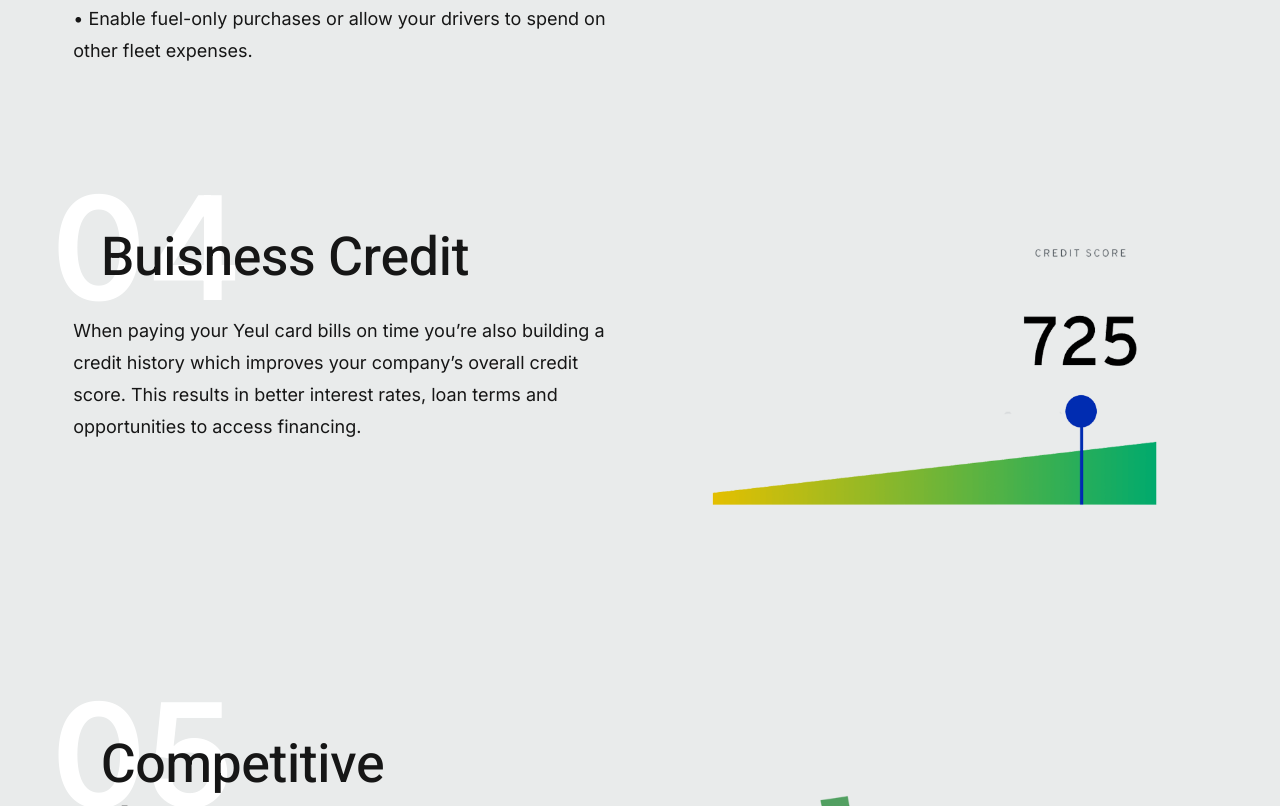
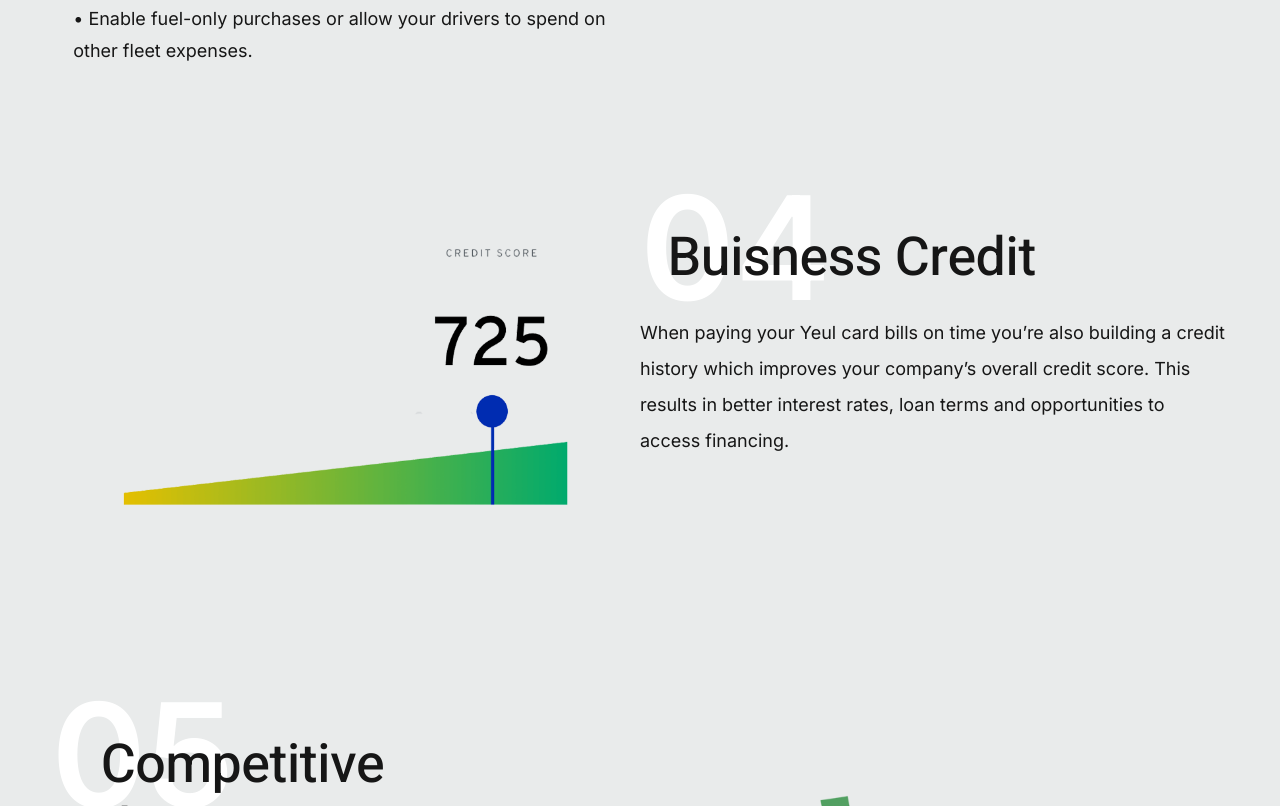
Before and after one commit to humamhwr/yeul, a plain HTML site: page index.html in a window 1280 px wide. Shown: the part 2499-3305 px from the top of the page. Drawn offline with Linux system fonts and the light colour scheme.

Commit message:
alternating sections

```diff
--- a/index.html
+++ b/index.html
@@ -197,19 +197,21 @@
 
 <div class="s-about__info">
 
-<div class="row section-header" data-num="02">
+<div class="row section-header" data-num="">
     <div class="column lg-6 stack-on-1000 title-block">
-        <h2 class="title text-display-1">Track every single transaction</h2>
-        <h5>&nbsp;&nbsp;</h5>
+        <img src="images/screens/dash.png" alt="">
+
+    </div>
+
+    <div class="column lg-6 stack-on-1000 desc-block">
+
+        <div class="row section-header" data-num="02">
+        <h2 class="title text-display-1" >Track every single transaction</h2>
+
         <p style="line-height:2">
             With Yeul's straightforward spend management dashboard, you can easily access
             purchase details, building trust and boosting profits, all while saving time.
         </p>
-
-    </div>
-
-    <div class="column lg-6 stack-on-1000 desc-block">
-        <img src="images/screens/dash.png" alt="">
     </div>
 </div>
 
@@ -248,23 +250,27 @@
 </div>
 </div>
 
+
 <div class="s-about__info">
 
-<div class="row section-header" data-num="04">
-<div class="column lg-6 stack-on-1000 title-block">
-<h2 class="title text-display-1">Buisness Credit</h2>
-<p>
-When paying your Yeul card bills on time you’re also building a credit history
-which improves your company’s overall credit score. This results in better
-interest rates, loan terms and opportunities to access financing.
-</p>
-</div>
-<div class="column s-about__howto-screens-block">
+    <div class="row section-header" data-num="">
+        <div class="column lg-6 stack-on-1000 title-block">
+            <img src="images/screens/creditscore.png" alt="">
 
-<img src="images/screens/creditscore.png" alt="">
+        </div>
 
-</div>
-</div>
+        <div class="column lg-6 stack-on-1000 desc-block">
+
+            <div class="row section-header" data-num="04">
+            <h2 class="title text-display-1" >Buisness Credit</h2>
+
+            <p style="line-height:2">
+                When paying your Yeul card bills on time you’re also building a credit history which improves your company’s overall credit score. This results in better interest rates, loan terms and opportunities to access financing.
+            </p>
+        </div>
+    </div>
+
+    </div>
 
 <div class="s-about__info">
 
```
